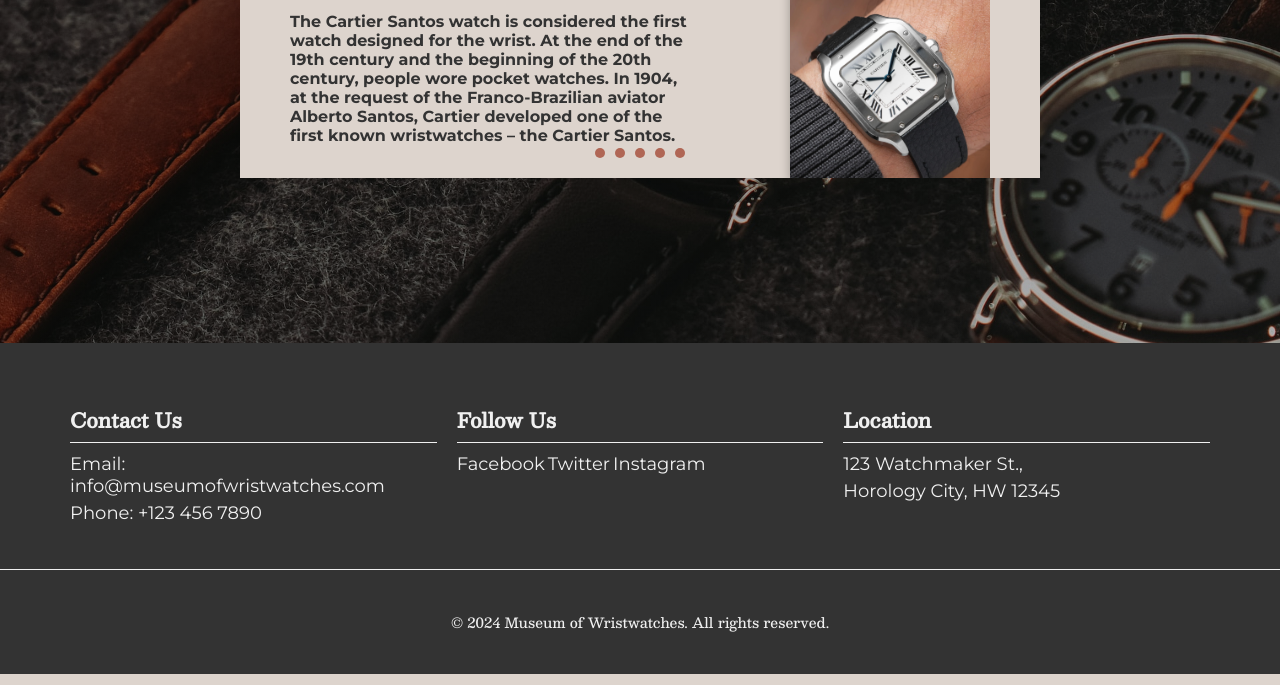
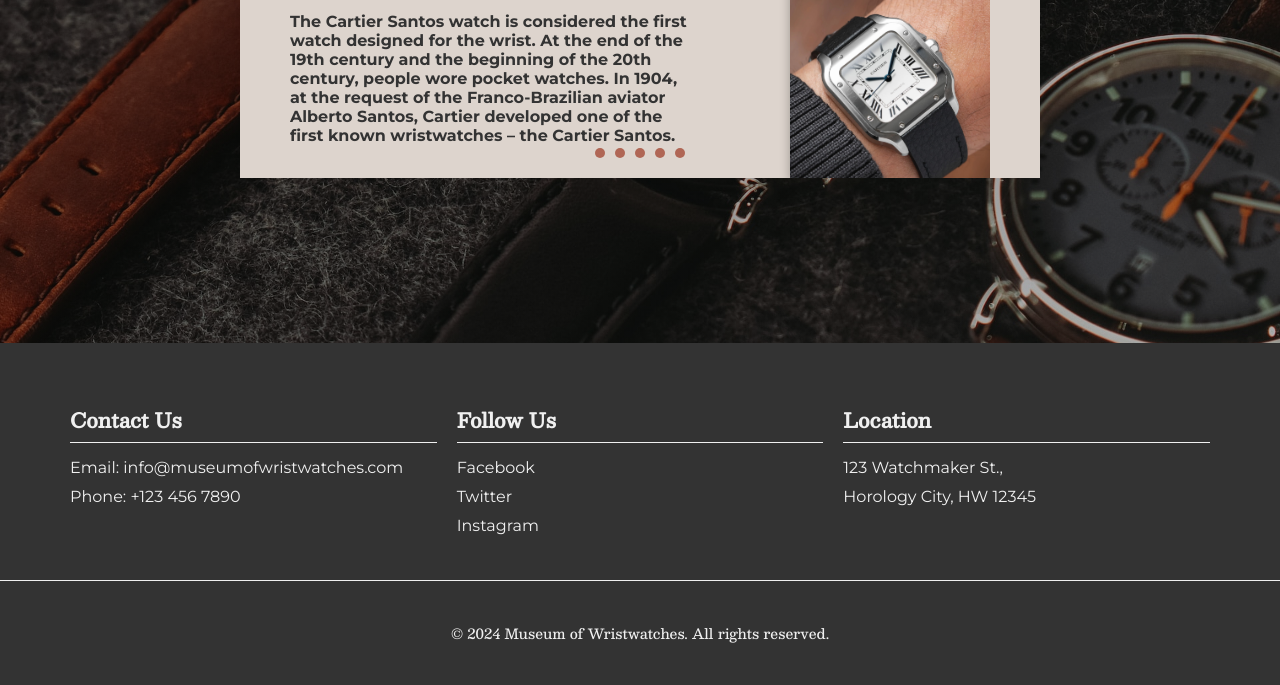
Before and after one commit to GeleriuAdrian/muzeu-ceasuri.github.io, a plain HTML site: page index.html in a window 1280 px wide. Shown: the part 457-1142 px from the top of the page. Drawn offline with nearby package versions, Linux system fonts and the light colour scheme.

Commit message:
Update style.css

```diff
--- a/style.css
+++ b/style.css
@@ -17,7 +17,6 @@
 }
 
 html{
-    scroll-behavior: smooth;
     overflow-x: hidden;
     font-size: 62.5%;
 }
@@ -137,10 +136,6 @@
 	scrollbar-width: none;
     display: flex;
     gap: 10rem;
-}
-
-.slider::-webkit-scrollbar {
-	display: none;
 }
 
 .slide{
@@ -410,6 +405,8 @@
 }
 
 .footer-section {
+    display: flex;
+    flex-direction: column;
     flex: 1;
     margin: 0 1rem;
 }
@@ -423,7 +420,7 @@
 
 .footer-section p, .footer-section a {
     font-family: var(--secondary-font);
-    font-size: 1.8rem;
+    font-size: 1.6rem;
     margin: 0.5rem 0;
     color: #f0f0f0;
     text-decoration: none;
```
